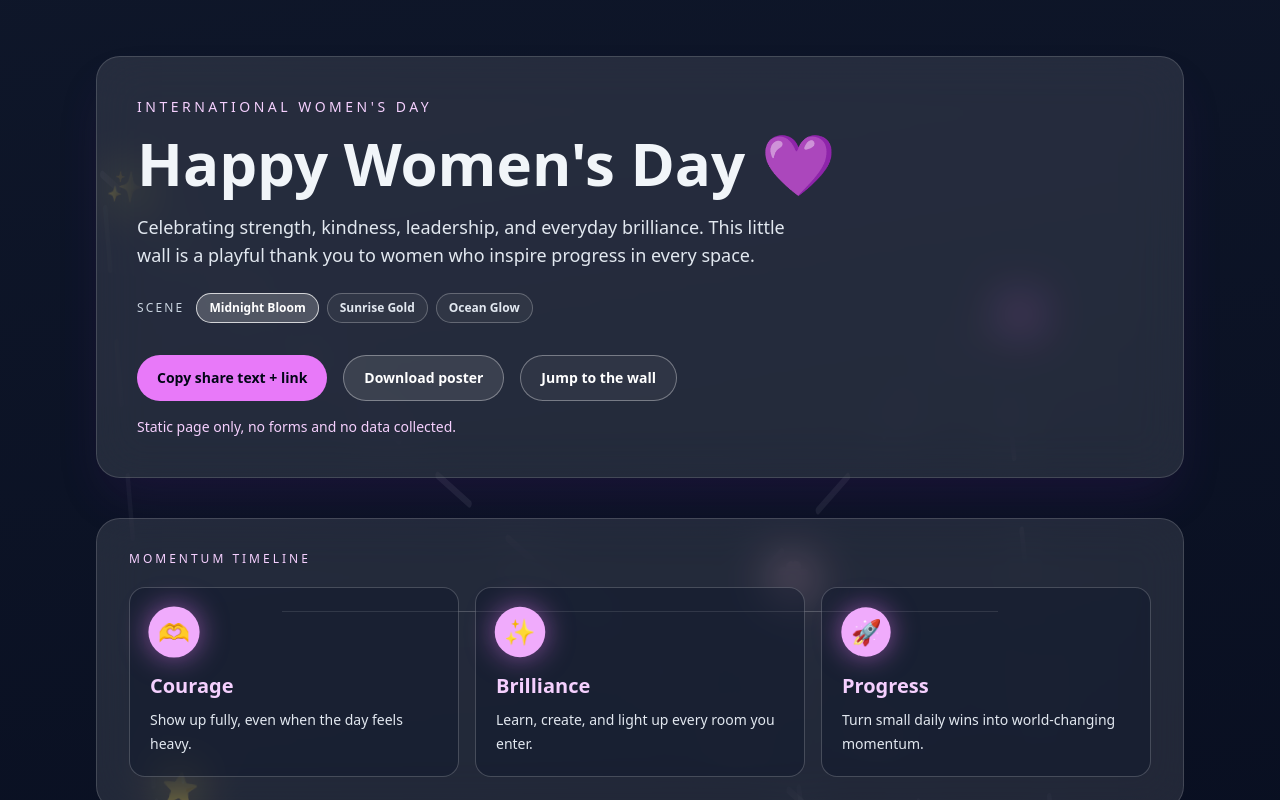
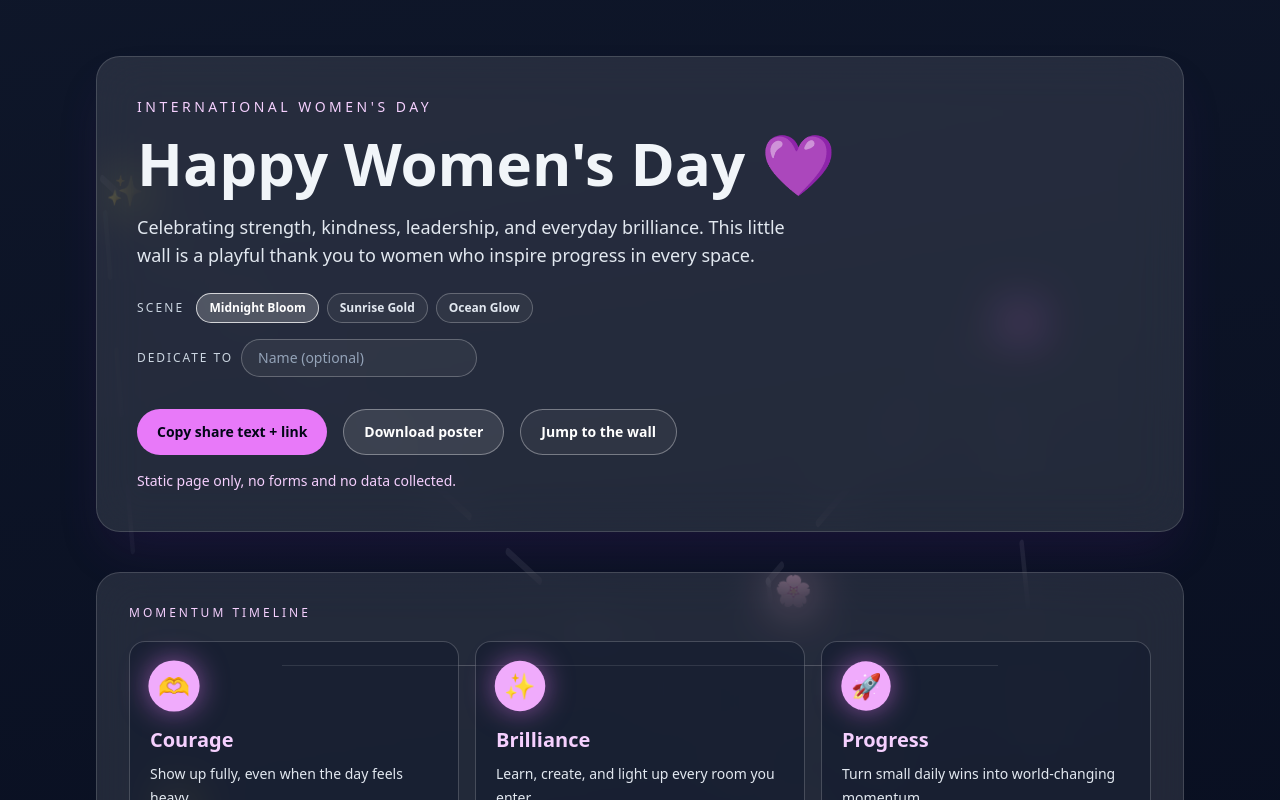
Before and after one commit to amanverasia/womens-day, a Next.js app: page / in a window 1280 px wide. Shown: the top 800 px of the page. Built offline with nearby package versions, Linux system fonts and the light colour scheme.

Commit message:
Add minimal dedication input for personalized share links

```diff
--- a/app/page.tsx
+++ b/app/page.tsx
@@ -383,6 +383,7 @@ export default function Home() {
   const [posterStatus, setPosterStatus] = useState<"idle" | "rendering" | "done" | "error">("idle");
   const [activeTheme, setActiveTheme] = useState<ThemeKey>("midnight");
   const [recipientName, setRecipientName] = useState<string | null>(null);
+  const [recipientInput, setRecipientInput] = useState("");
   const [flippedCards, setFlippedCards] = useState<Record<number, boolean>>({});
   const [confettiPieces, setConfettiPieces] = useState<ConfettiPiece[]>([]);
   const closeButtonRef = useRef<HTMLButtonElement>(null);
@@ -394,6 +395,17 @@ export default function Home() {
 
   const toggleCard = useCallback((index: number) => {
     setFlippedCards((previous) => ({ ...previous, [index]: !previous[index] }));
+  }, []);
+
+  const handleRecipientInput = useCallback((value: string) => {
+    const parsed = sanitizeRecipientName(value);
+    setRecipientInput(parsed ?? "");
+    setRecipientName(parsed);
+  }, []);
+
+  const clearRecipient = useCallback(() => {
+    setRecipientInput("");
+    setRecipientName(null);
   }, []);
 
   const launchConfetti = useCallback(() => {
@@ -420,12 +432,20 @@ export default function Home() {
   }, [prefersReducedMotion]);
 
   const copyLink = useCallback(async () => {
+    const shareUrl = new URL(window.location.href);
+    if (recipientName) {
+      shareUrl.searchParams.set("to", recipientName);
+    } else {
+      shareUrl.searchParams.delete("to");
+    }
+
     const shareText =
-      "Happy International Women’s Day 💜✨ A little celebration page for all the amazing women out there." +
-      `\n\n${window.location.href}`;
+      recipientName
+        ? `Happy International Women’s Day 💜✨ A little celebration page dedicated to ${recipientName}.`
+        : "Happy International Women’s Day 💜✨ A little celebration page for all the amazing women out there.";
 
     try {
-      await navigator.clipboard.writeText(shareText);
+      await navigator.clipboard.writeText(`${shareText}\n\n${shareUrl.toString()}`);
       setCopyStatus("copied");
       launchConfetti();
     } catch {
@@ -433,7 +453,7 @@ export default function Home() {
     }
 
     window.setTimeout(() => setCopyStatus("idle"), 2500);
-  }, [launchConfetti]);
+  }, [launchConfetti, recipientName]);
 
   const downloadPoster = useCallback(async () => {
     if (posterStatus === "rendering") return;
@@ -541,7 +561,9 @@ export default function Home() {
 
     const syncRecipient = () => {
       const raw = new URLSearchParams(window.location.search).get("to");
-      setRecipientName(sanitizeRecipientName(raw));
+      const parsed = sanitizeRecipientName(raw);
+      setRecipientName(parsed);
+      setRecipientInput(parsed ?? "");
     };
 
     syncRecipient();
@@ -551,7 +573,9 @@ export default function Home() {
 
   const statusMessage =
     copyStatus === "copied"
-      ? "Copied to clipboard."
+      ? recipientName
+        ? `Copied personalized link for ${recipientName}.`
+        : "Copied to clipboard."
       : copyStatus === "error"
         ? "Clipboard access failed. Please copy manually."
         : posterStatus === "done"
@@ -692,6 +716,35 @@ export default function Home() {
                 </button>
               );
             })}
+          </motion.div>
+
+          <motion.div
+            className="mt-4 flex flex-wrap items-center gap-2"
+            initial={prefersReducedMotion ? false : { opacity: 0, y: 12 }}
+            animate={prefersReducedMotion ? undefined : { opacity: 1, y: 0 }}
+            transition={{ duration: prefersReducedMotion ? 0 : 0.45, delay: 0.33 }}
+          >
+            <label htmlFor="recipient-input" className="text-xs uppercase tracking-[0.16em] text-slate-300">
+              Dedicate to
+            </label>
+            <input
+              id="recipient-input"
+              type="text"
+              value={recipientInput}
+              onChange={(event) => handleRecipientInput(event.target.value)}
+              placeholder="Name (optional)"
+              maxLength={42}
+              className={`w-full min-w-[220px] grow rounded-full border border-white/25 bg-white/5 px-4 py-2 text-sm text-white placeholder:text-slate-400 focus-visible:outline-none focus-visible:ring-2 focus-visible:ring-offset-2 focus-visible:ring-offset-slate-950 sm:w-auto sm:grow-0 ${currentTheme.focusRing}`}
+            />
+            {recipientInput && (
+              <button
+                type="button"
+                onClick={clearRecipient}
+                className={`rounded-full border border-white/25 bg-white/5 px-3 py-2 text-xs font-semibold text-slate-200 transition hover:bg-white/15 focus-visible:outline-none focus-visible:ring-2 focus-visible:ring-offset-2 focus-visible:ring-offset-slate-950 ${currentTheme.focusRing}`}
+              >
+                Clear
+              </button>
+            )}
           </motion.div>
 
           <motion.div
```
